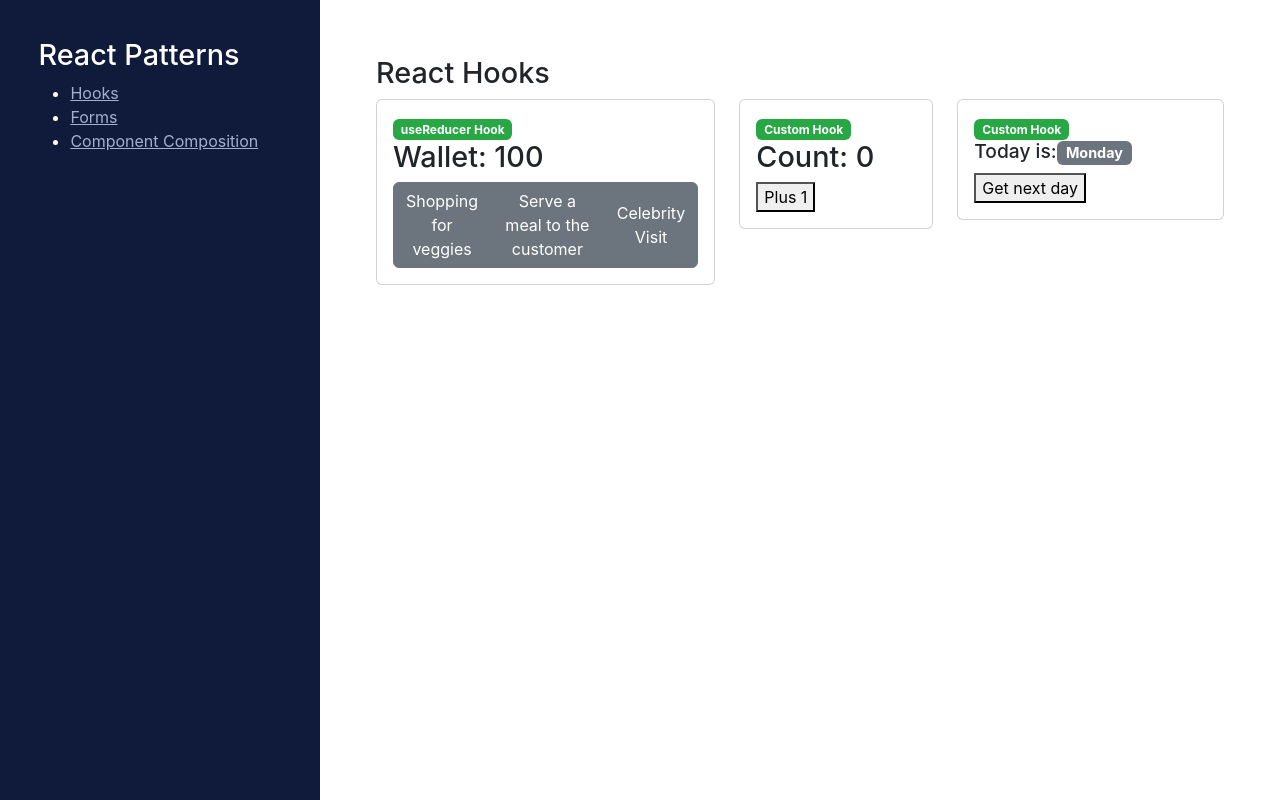
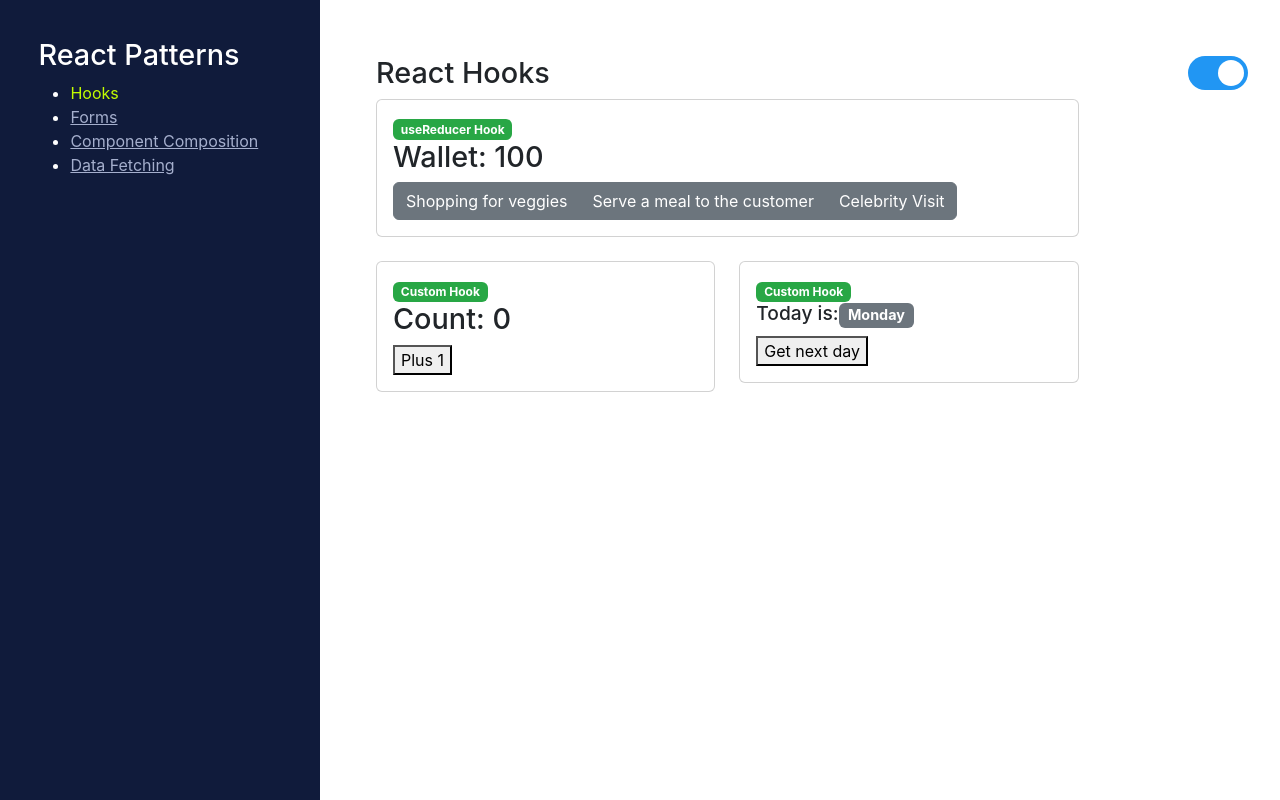
Before and after one commit to ericnjanga/React-Cookbook, a React (Create React App) app: page / in a window 1280 px wide. Built offline with nearby package versions, Linux system fonts and the light colour scheme.

Commit message:
Added data fetching page and NavLink activation

```diff
--- a/src/App.css
+++ b/src/App.css
@@ -21,7 +21,8 @@
 .main-sidebar a {
   color: #A5AFCD;
 }
-.main-sidebar a:hover {
+.main-sidebar a:hover,
+.main-sidebar a.active {
   color: #c2fd00;
   text-decoration: none;
 }
--- a/src/App.js
+++ b/src/App.js
@@ -1,13 +1,13 @@
-import { BrowserRouter as Router, Route, Routes, Link } from 'react-router-dom';
+import { BrowserRouter as Router, Route, Routes } from 'react-router-dom';
 
 import PageHooks from './PageHooks';
 import PageForms from './PageForms';
 import PageComponentComposition from './PageComponentComposition';
+import PageDataFetching from './PageDataFetching';
 
 import { useTheme } from './ThemeContext';
-// import Nav from './Nav';
-// import UserList from './UserList';
-// // // import { BrowserRouter as Router, Route, Routes } from 'react-router-dom';
+import Switch from "./Switch";
+import Nav from './Nav';
 
 
 
@@ -23,66 +23,21 @@ function App() {
           <div className="row">
             <aside className="main-sidebar col-lg-3">
               <h1>React Patterns</h1>
-              <nav>
-                <ul>
-                  <li>
-                    <Link to="/">Hooks</Link>
-                  </li>
-                  <li>
-                    <Link to="/forms">Forms</Link>
-                  </li>
-                  <li>
-                    <Link to="/component-composition">Component Composition</Link>
-                  </li>
-                </ul>
-              </nav>
+              <Nav />
             </aside>
+
             <section className="main-content col-lg-9">
+              <Switch></Switch>
 
               <Routes>
                 <Route path="/" element={<PageHooks />} />
                 <Route path="/forms" element={<PageForms />} />
                 <Route path="/component-composition" element={<PageComponentComposition />} />
+                <Route path="/data-fetching" element={<PageDataFetching />} />
               </Routes>
-
-              {/* <div className="row">
-                <div className="col">
-                  <Nav />
-                </div>
-              </div>
-
-              <div className="row">
-                <div className="col-md-4">
-                  <div className="card">
-                    <div className="card-body">
-                      <span className="badge badge-success">Data Fetching</span>
-                      <UserList />
-                    </div>
-                  </div>
-                </div>
-
-              </div> */}
-
             </section>
           </div>
-
-
         </div>
-
-
-
-
-        {/* <Router>
-
-          <Routes>
-            <Route exact path="/" component={PageHome} />
-            <Route path="/register" component={PageRegister} />
-              <Route path="/about" component={About} />
-              <Route path="/contact" component={Contact} />
-          </Routes>
-
-
-        </Router> */}
       </div>
     </Router>
   );
--- a/src/Nav.js
+++ b/src/Nav.js
@@ -1,35 +1,25 @@
 import React from "react";
-import Switch from "./Switch";
-// import ReactDOM from 'react-dom';
-// import { Link } from 'react-router-dom';
+import { NavLink } from 'react-router-dom';
+
+const activateLink = ({ isActive }) => ( isActive ? 'active' : null );
 
 const Nav = () => {
     return (
-        // Temporary markup ...
-        <nav className="navbar navbar-expand-lg bg-body-tertiary">
-            <div className="container-fluid">
-                <Switch></Switch>
-                {/* <Link className="navbar-brand" to="/">[*] Visa</Link>
-                <button className="navbar-toggler" type="button" data-bs-toggle="collapse" data-bs-target="#navbarNav" aria-controls="navbarNav" aria-expanded="false" aria-label="Toggle navigation">
-                <span className="navbar-toggler-icon"></span>
-                </button>
-                <div className="collapse navbar-collapse" id="navbarNav">
-                    <ul className="navbar-nav">
-                        <li className="nav-item">
-                        <Link className="nav-link active" aria-current="page" to="/">Home</Link>
-                        </li>
-                        <li className="nav-item">
-                        <Link className="nav-link" to="/register">Register</Link>
-                        </li>
-                        <li className="nav-item">
-                        <Link className="nav-link" to="/">Pricing</Link>
-                        </li>
-                        <li className="nav-item">
-                        <Link className="nav-link disabled" aria-disabled="true">Disabled</Link>
-                        </li>
-                    </ul>
-                </div> */}
-            </div>
+        <nav>
+            <ul>
+                <li>
+                    <NavLink to="/" className={activateLink}>Hooks</NavLink>
+                </li>
+                <li>
+                    <NavLink to="/forms" className={activateLink}>Forms</NavLink>
+                </li>
+                <li>
+                    <NavLink to="/component-composition" className={activateLink}>Component Composition</NavLink>
+                </li>
+                <li>
+                    <NavLink to="/data-fetching" className={activateLink}>Data Fetching</NavLink>
+                </li>
+            </ul>
         </nav>
     );
 };
--- /dev/null
+++ b/src/PageDataFetching.js
@@ -0,0 +1,27 @@
+import React from 'react';
+import UserList from './UserList';
+
+
+const PageDataFetching = () => {
+
+    return (
+        <>
+            <div className="row">
+                <h1>Data fetching from an external API</h1>
+            </div>
+
+            <div className="row">
+                <div className="col-md-4">
+                    <div className="card">
+                        <div className="card-body">
+                            <span className="badge badge-success">Data Fetching</span>
+                            <UserList />
+                        </div>
+                    </div>
+                </div>
+            </div>
+        </>
+    );
+};
+
+export default PageDataFetching;
--- a/src/PageForms.js
+++ b/src/PageForms.js
@@ -11,7 +11,7 @@ const PageForms = () => {
             <h1>Forms (Controlled and Uncontrolled)</h1>
           </div>
           <div className="row">
-            <div className="col-md-4">
+            <div className="col-md-6">
               <div className="card">
                   <div className="card-body">
                     <span className="badge badge-success">Controlled form</span>
@@ -19,7 +19,7 @@ const PageForms = () => {
                   </div>
                 </div>
               </div>
-              <div className="col-md-4">
+              <div className="col-md-6">
                 <div className="card">
                   <div className="card-body">
                   <span className="badge badge-success">Uncontrolled form</span>
--- a/src/PageHooks.js
+++ b/src/PageHooks.js
@@ -9,8 +9,8 @@ const PageHooks = () => {
             <div className="row">
                 <h1>React Hooks</h1>
             </div>
-            <div className="row">
-                <div className="col-md-5">
+            <div className="row mb-4">
+                <div className="col-md-10">
                     <div className="card">
                         <div className="card-body">
                         <span className="badge badge-success">useReducer Hook</span>
@@ -18,7 +18,9 @@ const PageHooks = () => {
                         </div>
                     </div>
                 </div>
-                <div className="col-md-3">
+            </div>
+            <div className="row">
+                <div className="col-md-5">
                     <div className="card">
                         <div className="card-body">
                         <span className="badge badge-success">Custom Hook</span>
@@ -26,7 +28,7 @@ const PageHooks = () => {
                         </div>
                     </div>
                 </div>
-                <div className="col-md-4">
+                <div className="col-md-5">
                     <div className="card">
                         <div className="card-body">
                         <span className="badge badge-success">Custom Hook</span>
```
Also changed, not shown: src/PageHome.js (deleted, +0 -19 lines).
